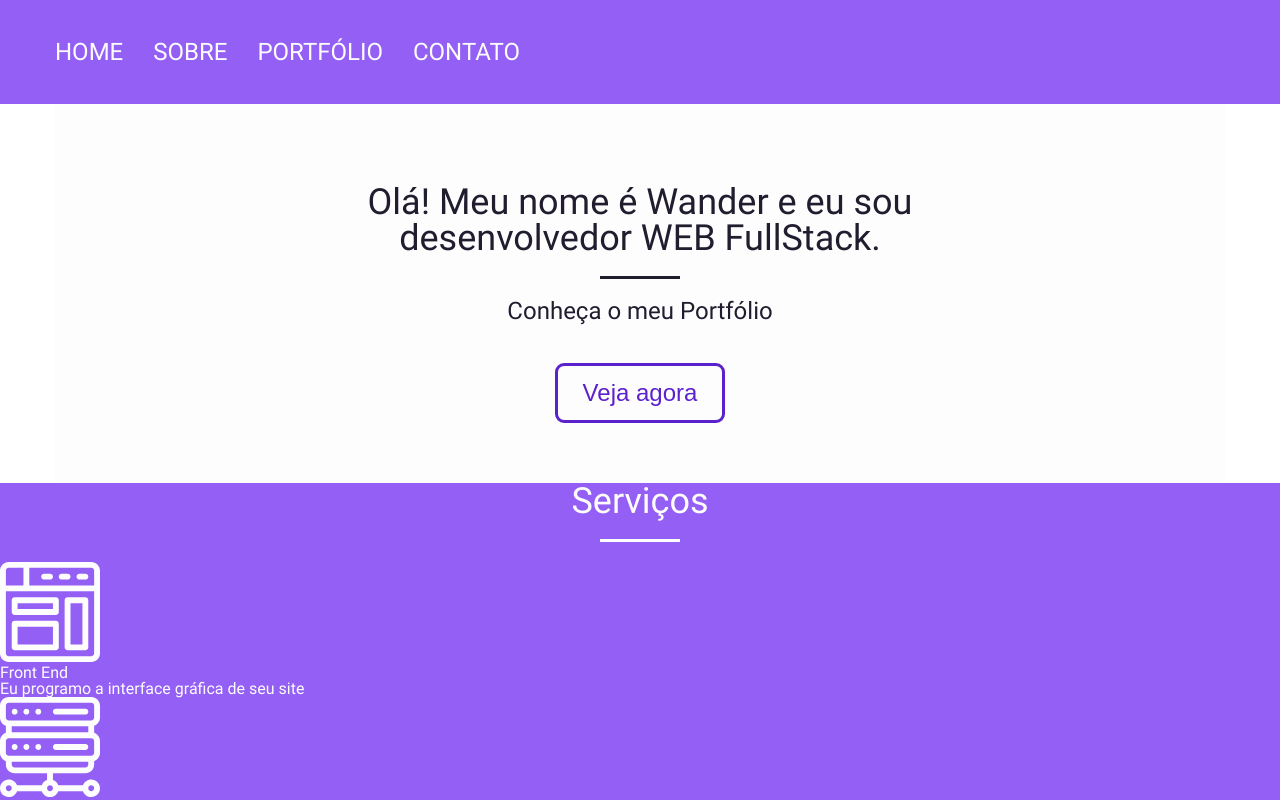
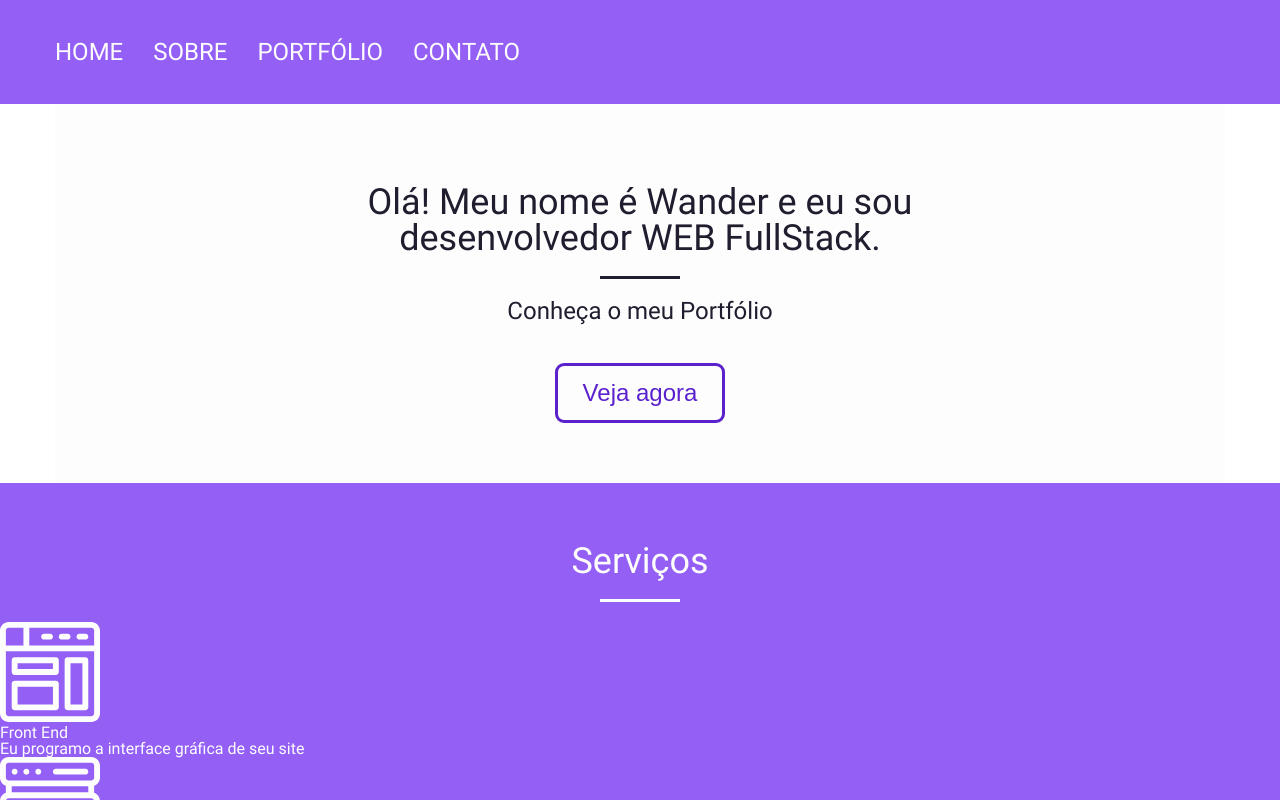
Before and after one commit to wander-junior/portfolio, a React (Create React App) app: page / in a window 1280 px wide. Shown: the top 800 px of the page. Built offline with nearby package versions, Linux system fonts and the light colour scheme.

Commit message:
Stylize Abilities Title

```diff
--- a/src/components/Abilities/abilities-styles.js
+++ b/src/components/Abilities/abilities-styles.js
@@ -6,4 +6,8 @@ const AbilitiesWrapper = styled.div`
     color: ${styles.theme.colors.tertiary};
 `;
 
-export {AbilitiesWrapper}
+const Title = styled.h1`
+    padding-top: 60px;
+`;
+
+export {AbilitiesWrapper, Title};
--- a/src/components/Abilities/index.js
+++ b/src/components/Abilities/index.js
@@ -2,13 +2,13 @@ import React from 'react'
 import frontEndIcon from '../../assets/img/frontend.svg';
 import backEndIcon from '../../assets/img/backend.svg';
 import uiuxIcon from '../../assets/img/ui.svg';
-import {AbilitiesWrapper} from './abilities-styles';
+import { AbilitiesWrapper, Title } from './abilities-styles';
 
 export default function Abilities() {
 
     return (
         <AbilitiesWrapper>
-            <h1>Serviços</h1>
+            <Title>Serviços</Title>
             <ul>
                 <li>
                     <img src={frontEndIcon} alt={"Ícone Front End"}/>
```
Also changed, not shown: 1 other file (tests, documents, lock files or other folders).
